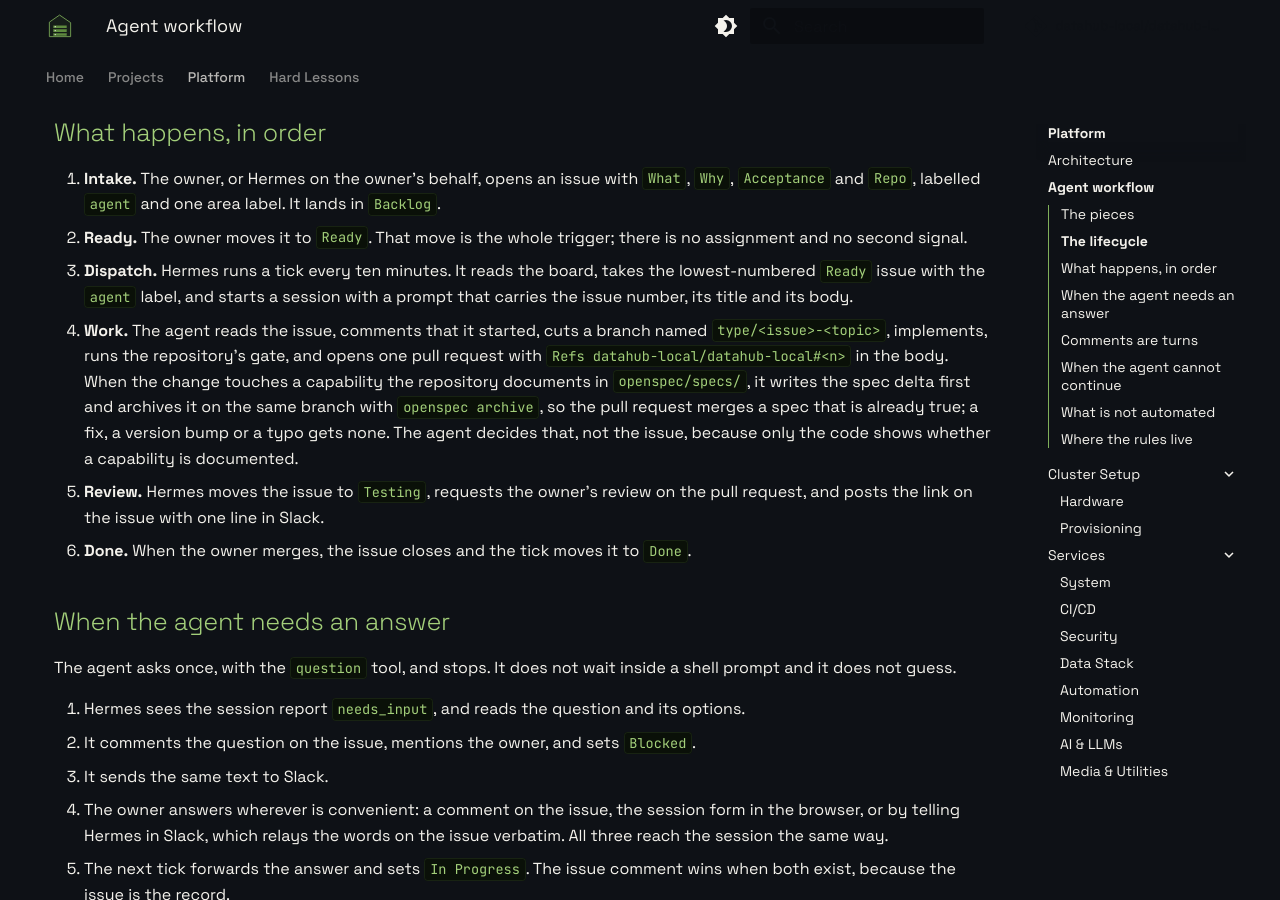
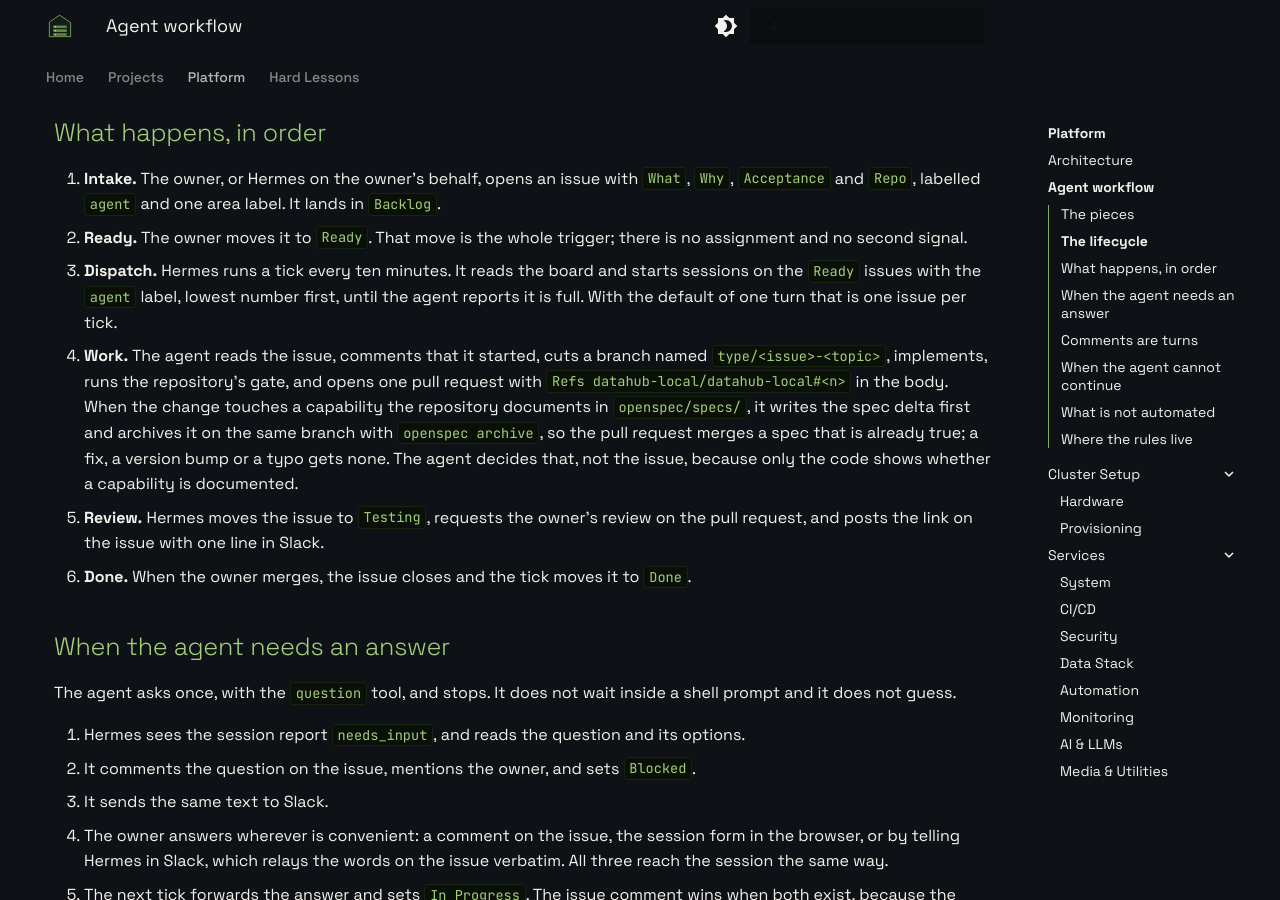
Before and after one commit to datahub-local/datahub-local, an MkDocs documentation site: the page built from docs/architecture/agent-workflow.md, in a window 1280 px wide and 900 px high, scrolled down 1209 px. Built offline with MkDocs 1.6.1 and Material for MkDocs 9.7.7, drawn with Linux system fonts in a browser that asks for light colours; comment, search, counter and statistics services are not loaded.

```diff
--- a/docs/architecture/agent-workflow.md
+++ b/docs/architecture/agent-workflow.md
@@ -40,9 +40,10 @@
    lands in `Backlog`.
 2. **Ready.** The owner moves it to `Ready`. That move is the whole trigger; there
    is no assignment and no second signal.
-3. **Dispatch.** Hermes runs a tick every ten minutes. It reads the board, takes
-   the lowest-numbered `Ready` issue with the `agent` label, and starts a session
-   with a prompt that carries the issue number, its title and its body.
+3. **Dispatch.** Hermes runs a tick every ten minutes. It reads the board and
+   starts sessions on the `Ready` issues with the `agent` label, lowest number
+   first, until the agent reports it is full. With the default of one turn that is
+   one issue per tick.
 4. **Work.** The agent reads the issue, comments that it started, cuts a branch
    named `type/<issue>-<topic>`, implements, runs the repository's gate, and opens
    one pull request with `Refs datahub-local/datahub-local#<n>` in the body. When
```
Also changed, not shown: openspec/changes/agent-issue-pipeline/proposal.md (+4 -2 lines), openspec/changes/agent-issue-pipeline/specs/agent-issue-pipeline/spec.md (+2 -1 lines).
